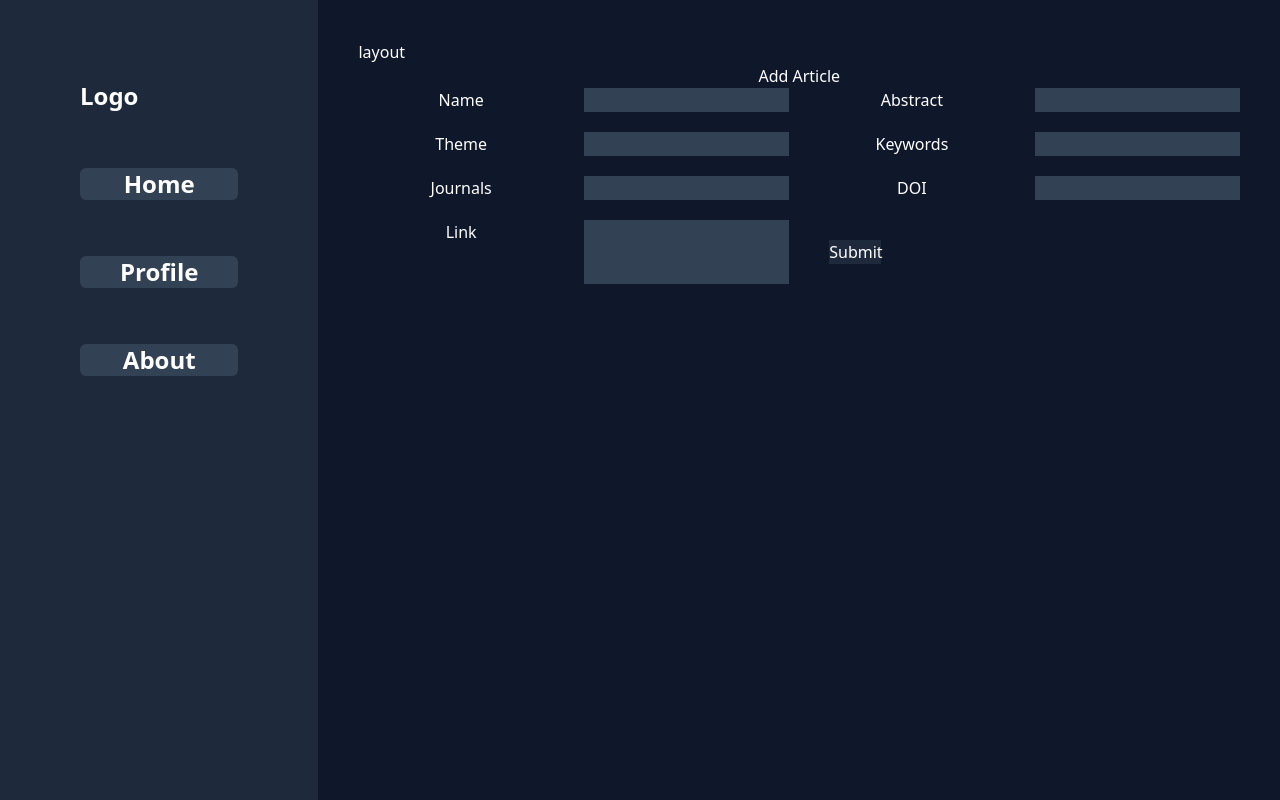
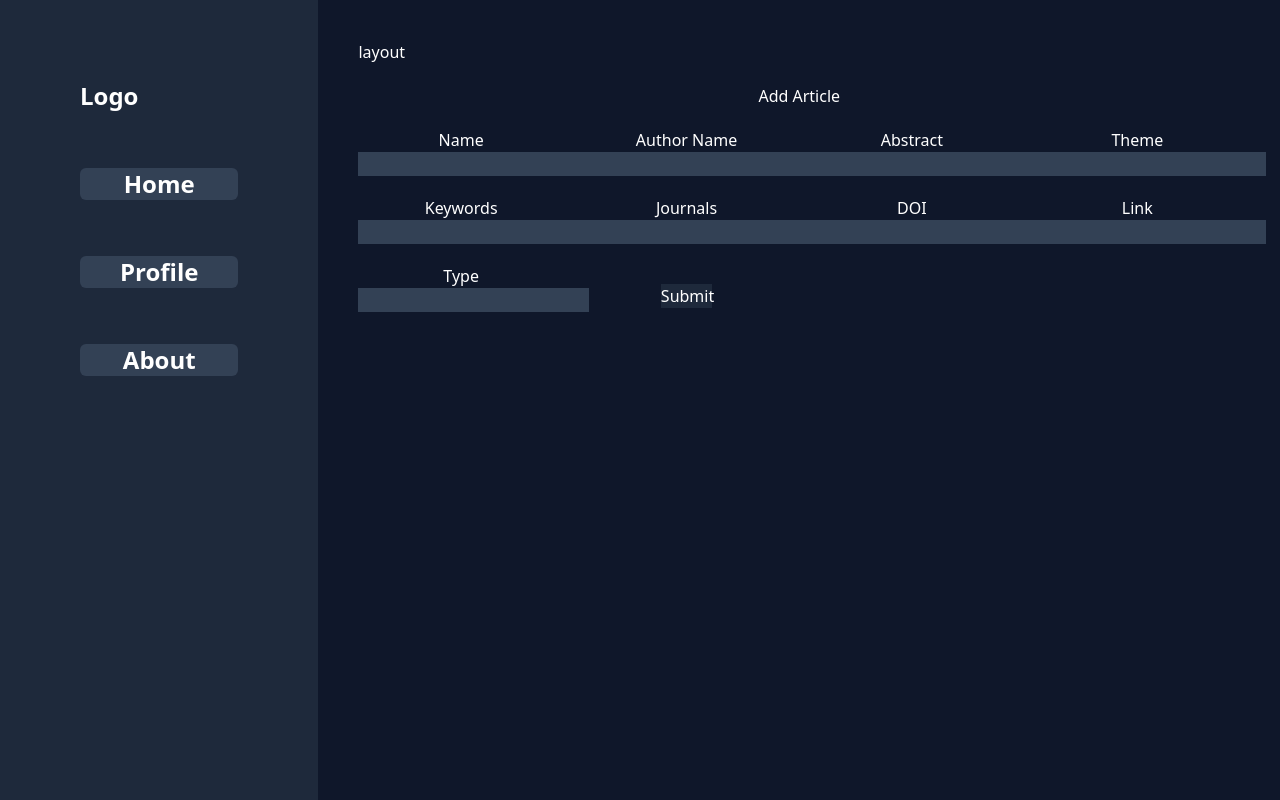
Before and after one commit to camiloP96/InfoProject, a Next.js app: page /content/AddArticle in a window 1280 px wide. Built offline with nearby package versions, Linux system fonts and the light colour scheme.

Commit message:
add two pages, reform AticlesAddPAge, reform Domain PAge

```diff
--- a/pages/content/AddArticle.tsx
+++ b/pages/content/AddArticle.tsx
@@ -4,35 +4,60 @@ const AddArticle = () => {
     return (
         <div >
 
-      <div>
-        <h1 className="text-center ">Add Article</h1>
+      <div className='m-5'>
+        <h1 className="text-center text-4x1">Add Article</h1>
         </div>
         <div className=" grid text-center grid-cols-4 gap-5">
-
+        <div>
          <label htmlFor="Name"> Name</label>
          <input className=' bg-slate-700 focus:outline-none' type="Text" name="Name" required  ></input>
+         </div>
 
+         <div>
+             <label htmlFor="AuthorName"> Author Name</label>
+             <input type="text" id="AuthorName" name="AuthorName" className='bg-slate-700 focus:outline-none'></input>
+         </div>
+
+         <div>
          <label htmlFor="Abstract">Abstract</label>
          <input type="Text" id="Abstract" name="Abstract"  className='bg-slate-700 focus:outline-none' required></input>
+         </div>
 
+         <div>
          <label htmlFor="Theme">Theme</label>
          <input type="text" id="Theme" name="Theme" className=' bg-slate-700 focus:outline-none' required></input>
+         </div>
 
+         <div>
          <label htmlFor="Keywords">Keywords</label>
          <input type="text" id="Keywords" name="Keywords" className=' bg-slate-700 focus:outline-none ' required ></input>
+         </div>
 
+         <div>
          <label htmlFor="Journal">Journals</label>
          <input type="text" id="Journal" name="Journal" className=" bg-slate-700 focus:outline-none" required></input>
+         </div>
 
+         <div>
          <label htmlFor="DOI">DOI</label>
          <input type="text" id="DOI" name="DOI" className=" bg-slate-700 focus:outline-none" required></input>
+         </div>
 
+         <div>
          <label htmlFor="Link">Link</label>
          <input type="url" id="Link" name="Link" className=' bg-slate-700 focus:outline-none' required></input>
+         </div>
 
+         <div>
+             <label htmlFor="Type"> Type</label>
+             <input type='text' id="Type" name='Type' className='bg-slate-700 focus:outline-none'></input>
+         </div>
+
+         <div>
          <button className="bg-slate-800 hover:bg-slate-600 m-5 w-1/4 ">
              Submit
          </button>
+         </div>
          </div>
 
 
--- /dev/null
+++ b/pages/content/AddHandbook.tsx
@@ -0,0 +1,11 @@
+import React from 'react'
+
+const AddHandbook = () => {
+    return (
+        <div>
+            hi handbook
+        </div>
+    )
+}
+
+export default AddHandbook
--- /dev/null
+++ b/pages/content/AddVideoc.tsx
@@ -0,0 +1,11 @@
+import React from 'react'
+
+const AddVideoc = () => {
+    return (
+        <div>
+            hi video
+        </div>
+    )
+}
+
+export default AddVideoc
--- a/pages/content/Handbooks.tsx
+++ b/pages/content/Handbooks.tsx
@@ -1,5 +1,5 @@
 import React from 'react'
-
+import Link from 'next/dist/client/link'
 const Handbooks = () => {
     return (
         <div className="grid ">
@@ -10,8 +10,14 @@ const Handbooks = () => {
             <div className='text-center m-5'>
            <div>
                <p>
+                   DESCRIPTION
                    Lorem ipsum dolor sit amet consectetur adipisicing elit. Perspiciatis, sit expedita. Quo itaque maiores consequuntur minima labore alias esse pariatur dolorem vel reiciendis ullam, perspiciatis molestiae quas deserunt! Quas, recusandae?
                    Lorem ipsum dolor sit amet consectetur adipisicing elit. Magnam aperiam dignissimos nulla temporibus exercitationem pariatur quas dolores dolor odit non minima hic expedita voluptatum sunt, aliquid eligendi et, dolorem optio.
+               </p>
+           </div>
+           <div className='m-5'>
+               <p> HISOTRY OF THE FIELD
+                   Lorem ipsum dolor sit amet consectetur adipisicing elit. Cupiditate accusantium temporibus beatae architecto recusandae similique deleniti laborum ea hic, odio excepturi veritatis, distinctio, enim ex modi! At quod necessitatibus beatae!
                </p>
            </div>
            </div>
@@ -23,6 +29,29 @@ const Handbooks = () => {
                 <div className="p-1">Altmetrics</div>
 
            </div>
+           <div className='text-center grid grid-cols-1'>
+               <div className='m-2 bg-slate-700 hover:bg-slate-600'>
+                <button  >
+               <Link href="/content/AddHandbook">
+               <a>Add Handbook</a>
+               </Link>
+               </button>
+               </div>
+
+               <div className='bg-slate-700 hover:bg-slate-600'>
+               <button >
+               <Link href="/content/AddVideoc">
+               <a>Add VideoConferences</a>
+               </Link>
+               </button>
+               </div>
+
+
+
+
+
+
+           </div>
         </div>
     )
 }
```
